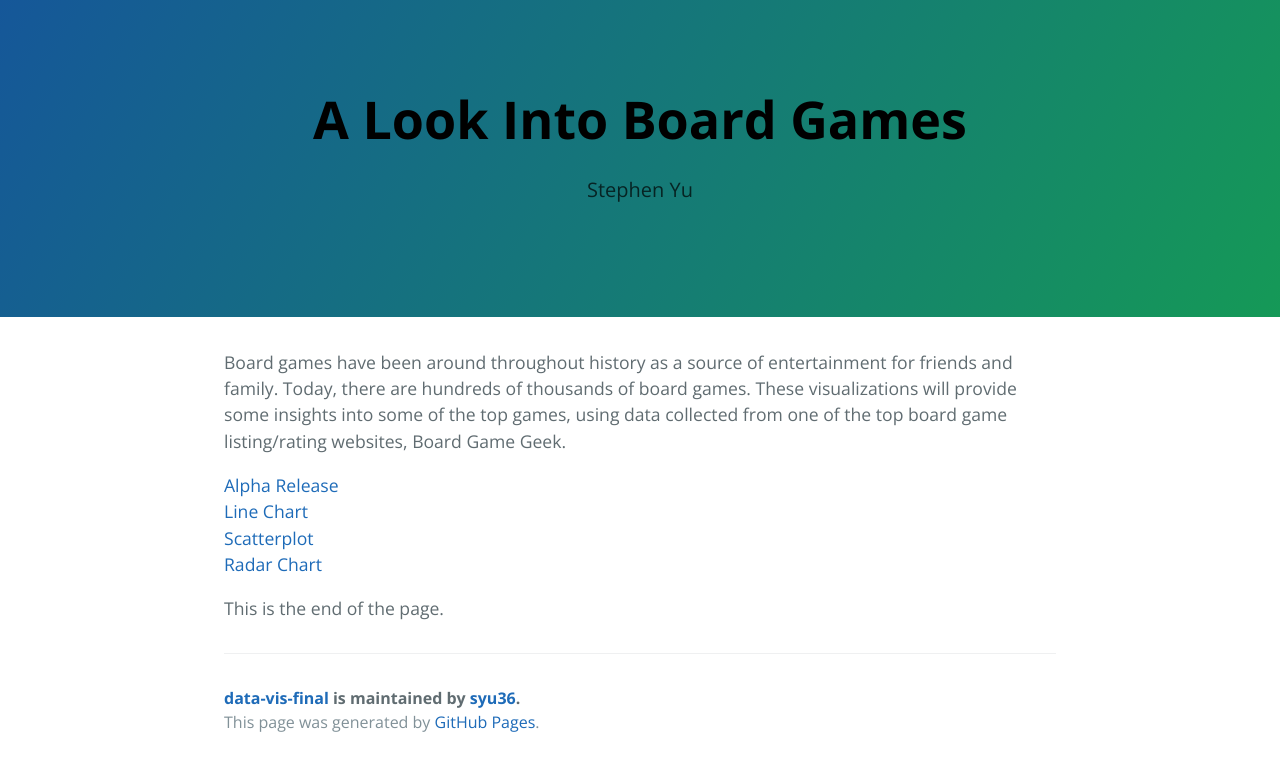
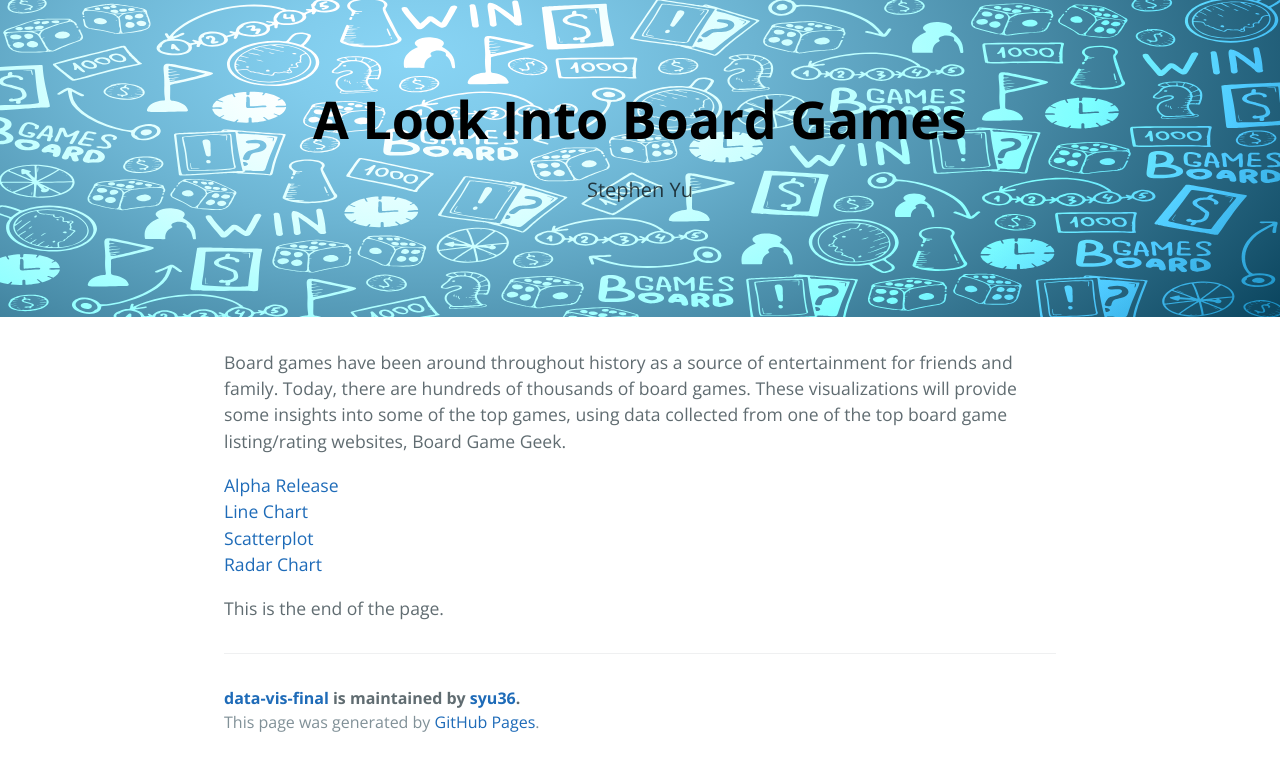
Before and after one commit to syu36/data-vis-final, a Jekyll site: the page built from index.md, in a window 1280 px wide. Shown: the top 771 px of the page. Built offline with Jekyll 4.4.1, drawn with Linux system fonts in a browser that asks for light colours; our own code applies the rules of GitHub Pages for plain Markdown files.

Commit message:
style bg changed to id

```diff
--- a/assets/css/style.scss
+++ b/assets/css/style.scss
@@ -3,7 +3,7 @@
 
 @import 'jekyll-theme-cayman';
 
-.header-background {
+#header-background {
   background-image: url(../../images/header_bg.svg);
   background-size: 100% auto;
 }
```
